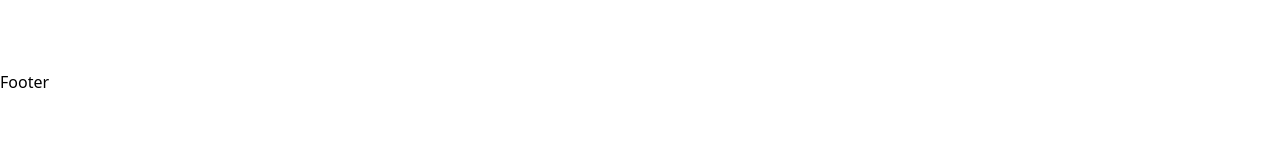
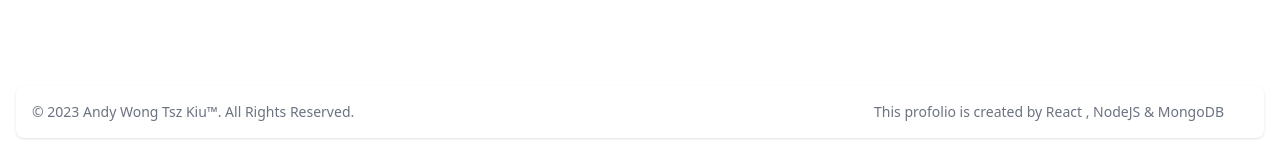
Before and after one commit to andyhkg123/profolio-front, a React (Vite) app: page /projectspage/1 in a window 1280 px wide. Shown: the part 898-1049 px from the top of the page. Before the commit the page ends 992 px from the top, so only its background shows below. Built offline with nearby package versions, Linux system fonts and the light colour scheme; no server answers.

Commit message:
swicthed to mongo

```diff
--- a/src/Project.jsx
+++ b/src/Project.jsx
@@ -16,6 +16,7 @@
     async function fetchData() {
       try {
         const res = await axios.get(`/api/projects/${id}`);
+        console.log(res.data);
         Setproject(res.data);
       } catch (err) {
         console.log(err);
--- a/src/component/Footer.jsx
+++ b/src/component/Footer.jsx
@@ -1,7 +1,25 @@
 import React from "react";
 
 const Footer = () => {
-  return <div>Footer</div>;
+  return (
+    <div>
+      <footer class="bg-white rounded-lg shadow m-4 dark:bg-gray-800">
+        <div class="w-full mx-auto max-w-screen-xl p-4 md:flex md:items-center md:justify-between">
+          <span class="text-sm text-gray-500 sm:text-center dark:text-gray-400">
+            © 2023 <a class="hover:underline">Andy Wong Tsz Kiu™</a>. All Rights
+            Reserved.
+          </span>
+          <ul class="flex flex-wrap items-center mt-3 text-sm font-medium text-gray-500 dark:text-gray-400 sm:mt-0">
+            <li>
+              <a href="#" class="hover:underline me-4 md:me-6">
+                This profolio is created by React , NodeJS & MongoDB
+              </a>
+            </li>
+          </ul>
+        </div>
+      </footer>
+    </div>
+  );
 };
 
 export default Footer;
```
